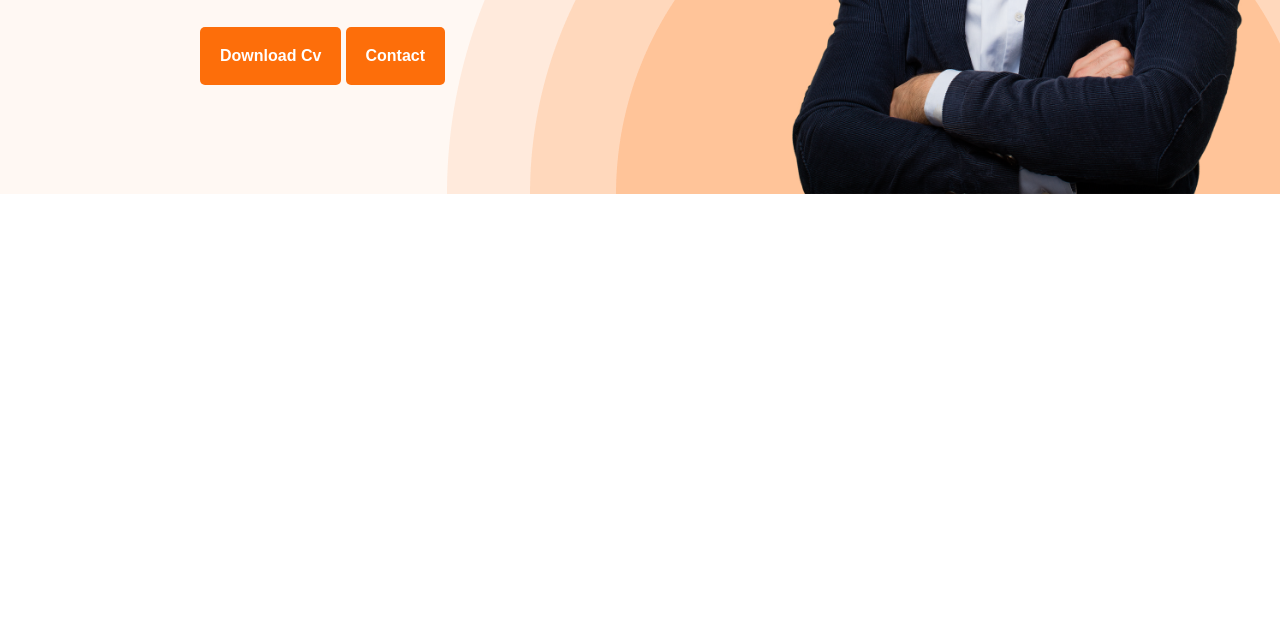
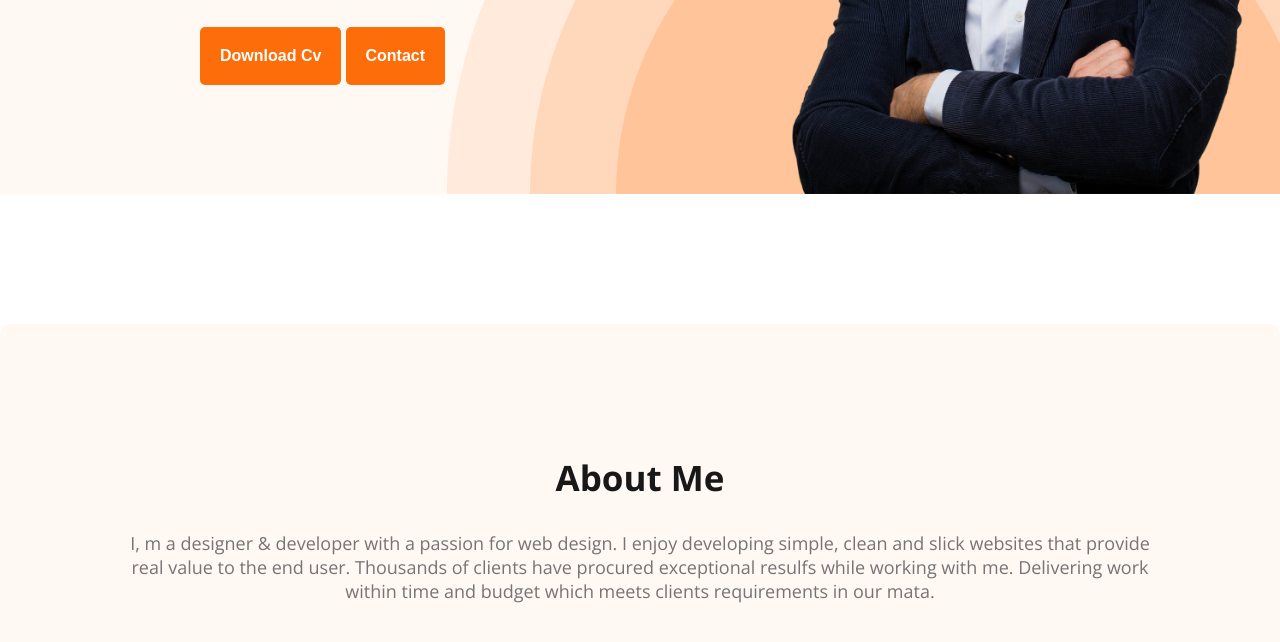
Before and after one commit to AsifaJahanSafa/mary_portfolio, a plain HTML site: page index.html in a window 1280 px wide. Shown: the part 476-1118 px from the top of the page. Before the commit the page ends 800 px from the top, so only its background shows below. Drawn offline with nearby package versions, Linux system fonts and the light colour scheme.

Commit message:
added the about section

```diff
--- a/index.html
+++ b/index.html
@@ -35,9 +35,12 @@
             <img class="banner_model"src="./styles/images/hardy.png" alt="">
         </div>
     </header>
-    <body>
-
-    </body>
+    <main>
+        <section class="about">
+            <h3 class="section-title">About Me</h3>
+            <p class="section-description">I, m a designer & developer with a passion for web design. I enjoy developing simple, clean and slick websites that provide real value to the end user. Thousands of clients have procured exceptional resulfs while working with me. Delivering work within time and budget which meets clients requirements in our mata.</p>
+        </section>
+    </main>
     <footer></footer>
 </body>
 </html>
--- a/styles/style.css
+++ b/styles/style.css
@@ -3,7 +3,12 @@
     padding: 0;
 }
 
-
+/* common shared style */
+.section-title{color: #181818;
+    text-align: center;
+    font-size: 35px;
+   font-weight: 700;
+   }
 
 body{
     font-family: 'Open Sans', sans-serif;
@@ -76,7 +81,8 @@ color:white
       justify-content:space-between;
     background-image: url('./images/header_bg.png');
 background-repeat: no-repeat;
-background-position: bottom right;}
+background-position: bottom right;
+}
 
    .banner_container{
     max-width: 500px;
@@ -102,3 +108,17 @@ background-position: bottom right;}
     font-weight: 400;
   margin-bottom: 30px;
  }
+/* main section */
+ /* about section */
+.about{padding:130px ;
+    border-radius: 10px;
+    background: #FFF8F3;
+margin:130px 0px}
+
+
+    .section-description{color:#757575;
+        text-align: center;
+        font-size: 18px;
+        font-weight: 400;
+        margin:30px 0px
+       }
```
